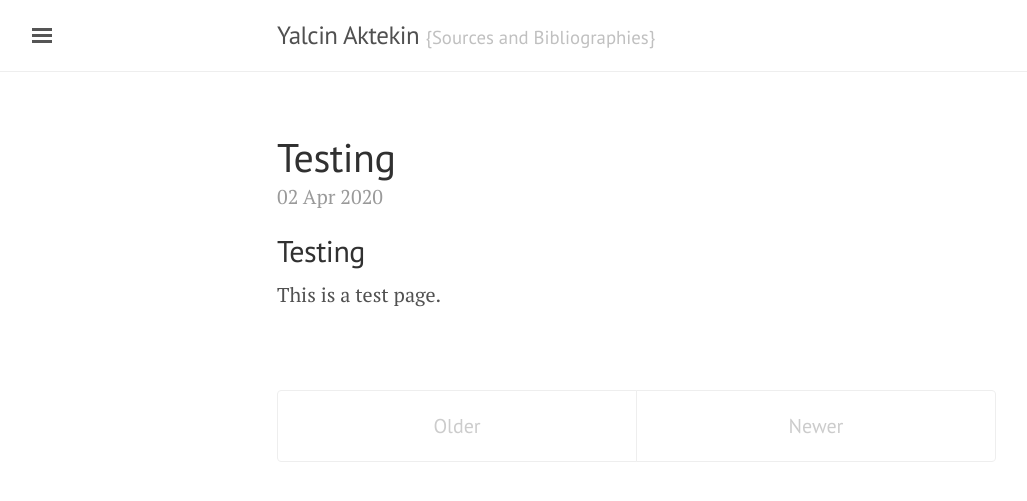
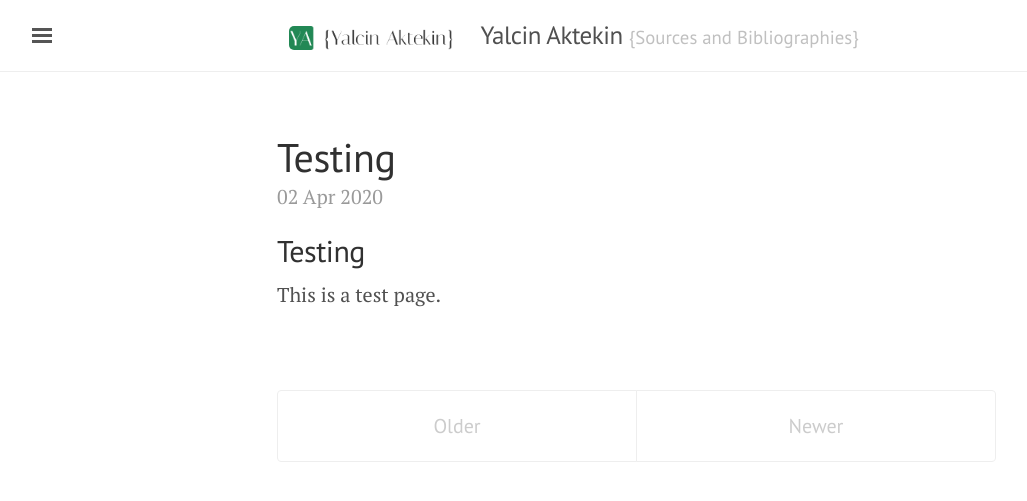
Before and after one commit to yalcinaktekin/yalcinaktekin.github.io, a Jekyll site: the page built from index.html, in a window 1280 px wide. Shown: the top 501 px of the page, without its empty margins (3-1030 px from the left). Built offline with Jekyll 4.4.1, drawn with Linux system fonts in a browser that asks for light colours; the list of posts is cut into pages by our own code.

Commit message:
Update default.html

```diff
--- a/_layouts/default.html
+++ b/_layouts/default.html
@@ -13,6 +13,7 @@
       <div class="masthead">
         <div class="container">
           <h3 class="masthead-title">
+            <img src="/images/yalcin.png" align="top" style="margin:0px 0.8rem 0px 0.6rem; display:inline-block; width:30%; max-width:170px; min-width:90px; border:none blue 1px; vertical-align:middle;">
             <a href="{{ site.baseurl }}/" title="Home">{{ site.title }}</a>
             <small>{{ site.tagline }}</small>
           </h3>
```
